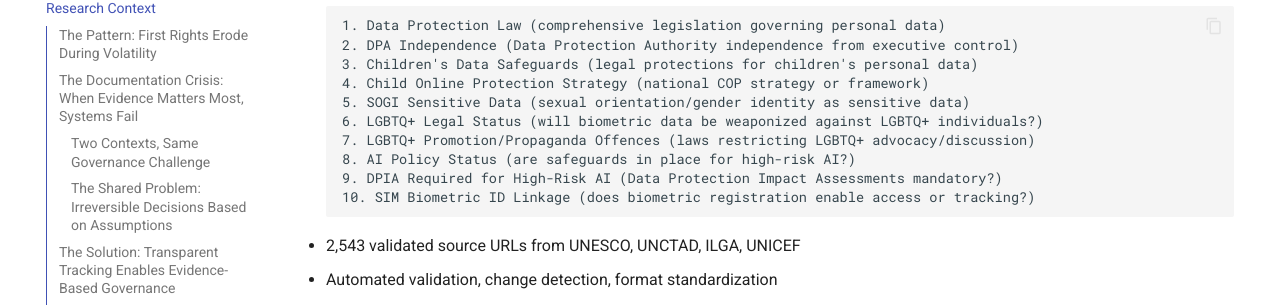
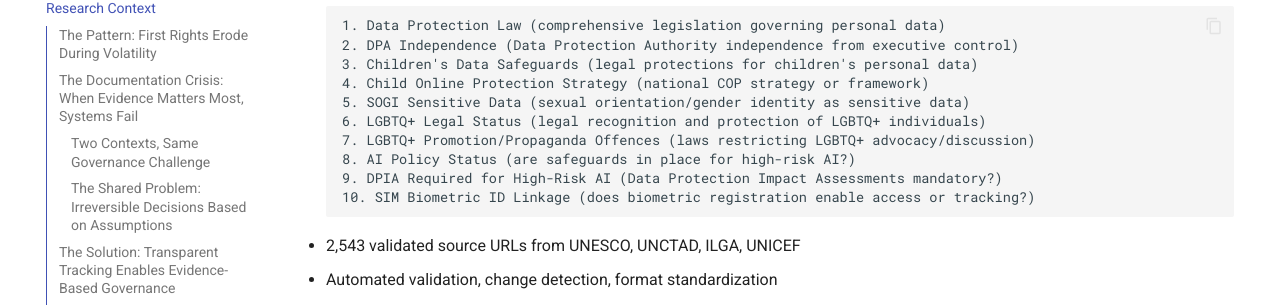
Before and after one commit to MissCrispenCakes/DigitalChild, an MkDocs documentation site: the page built from docs/RESEARCH_CONTEXT.md, in a window 1280 px wide and 900 px high, scrolled down 4448 px. Shown: the part 148-453 px from the top of the window. Built offline with MkDocs 1.6.1 and Material for MkDocs 9.7.7, drawn with Linux system fonts in a browser that asks for light colours; comment, search, counter and statistics services are not loaded.

Commit message:
Fix LGBTQ+ Legal Status description to match documentation
- Changed from question format to standard descriptive format
- Now consistent with scorecard, FAQ, and glossary descriptions
- Description: "legal recognition and protection of LGBTQ+ individuals"
- Weaponization risk already explained in mechanism analysis section below

Co-Authored-By: Claude Sonnet 4.5 <noreply@anthropic.com>

```diff
--- a/docs/RESEARCH_CONTEXT.md
+++ b/docs/RESEARCH_CONTEXT.md
@@ -150,7 +150,7 @@ Both research tracks implement the same transparency principles:
   3. Children's Data Safeguards (legal protections for children's personal data)
   4. Child Online Protection Strategy (national COP strategy or framework)
   5. SOGI Sensitive Data (sexual orientation/gender identity as sensitive data)
-  6. LGBTQ+ Legal Status (will biometric data be weaponized against LGBTQ+ individuals?)
+  6. LGBTQ+ Legal Status (legal recognition and protection of LGBTQ+ individuals)
   7. LGBTQ+ Promotion/Propaganda Offences (laws restricting LGBTQ+ advocacy/discussion)
   8. AI Policy Status (are safeguards in place for high-risk AI?)
   9. DPIA Required for High-Risk AI (Data Protection Impact Assessments mandatory?)
```
